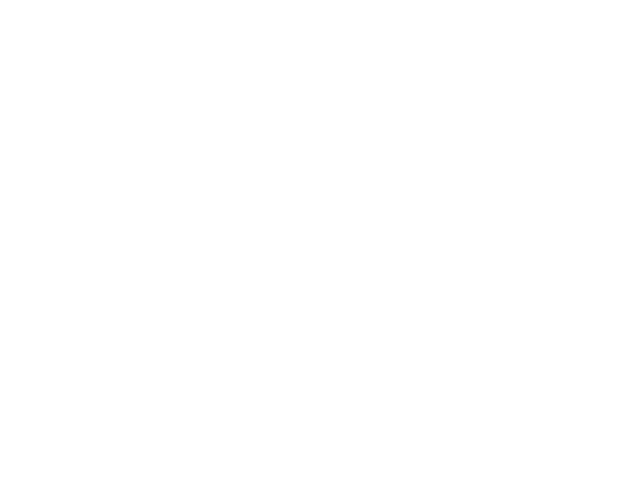
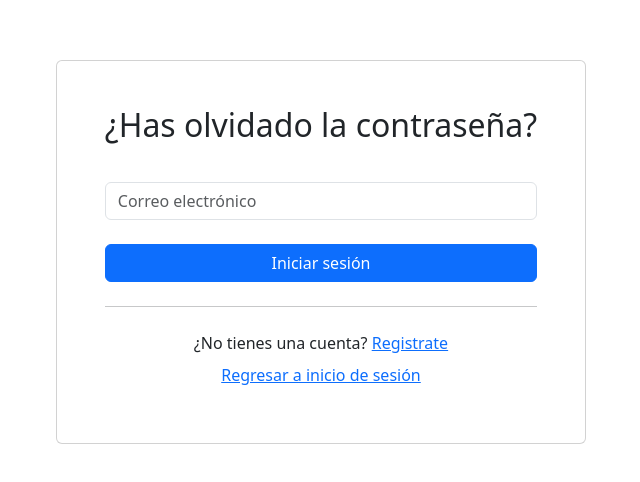
Before and after one commit to kacubillos/devathon-front-v, a Vue app: page /login/forgot in a window 1280 px wide. Before the commit this address had no page. Shown: the part 148-630 px from the top of the page, without its empty margins (319-959 px from the left). Built offline with nearby package versions, Linux system fonts and the light colour scheme.

Commit message:
feat: create forgot password form

```diff
--- a/src/router/index.js
+++ b/src/router/index.js
@@ -1,10 +1,15 @@
 import { createRouter, createWebHistory } from "vue-router";
 import LoginView from "@/views/LoginView.vue";
+import ForgotPwdView from "@/views/ForgotPwdView.vue";
 
 const routes = [
   {
     path: "/login",
     component: LoginView,
+  },
+  {
+    path: "/login/forgot",
+    component: ForgotPwdView,
   },
 ];
 
--- /dev/null
+++ b/src/views/ForgotPwdView.vue
@@ -0,0 +1,28 @@
+<template>
+  <div
+    class="row align-items-start align-items-md-center justify-content-center"
+  >
+    <section
+      class="text-center col-12 col-md-10 col-lg-6 px-5 py-4 my-4 mb-4 card w-100"
+    >
+      <h1>¿Has olvidado la contraseña?</h1>
+      <form class="my-3">
+        <input
+          id="inputEmail"
+          type="email"
+          class="form-control mb-4"
+          placeholder="Correo electrónico"
+          required
+        />
+        <button type="submit" class="btn btn-primary w-100">
+          Iniciar sesión
+        </button>
+        <hr class="my-4" />
+        <p class="mb-2">¿No tienes una cuenta? <a href="#">Registrate</a></p>
+        <p><a href="#">Regresar a inicio de sesión</a></p>
+      </form>
+    </section>
+  </div>
+</template>
+
+<script setup></script>
```
